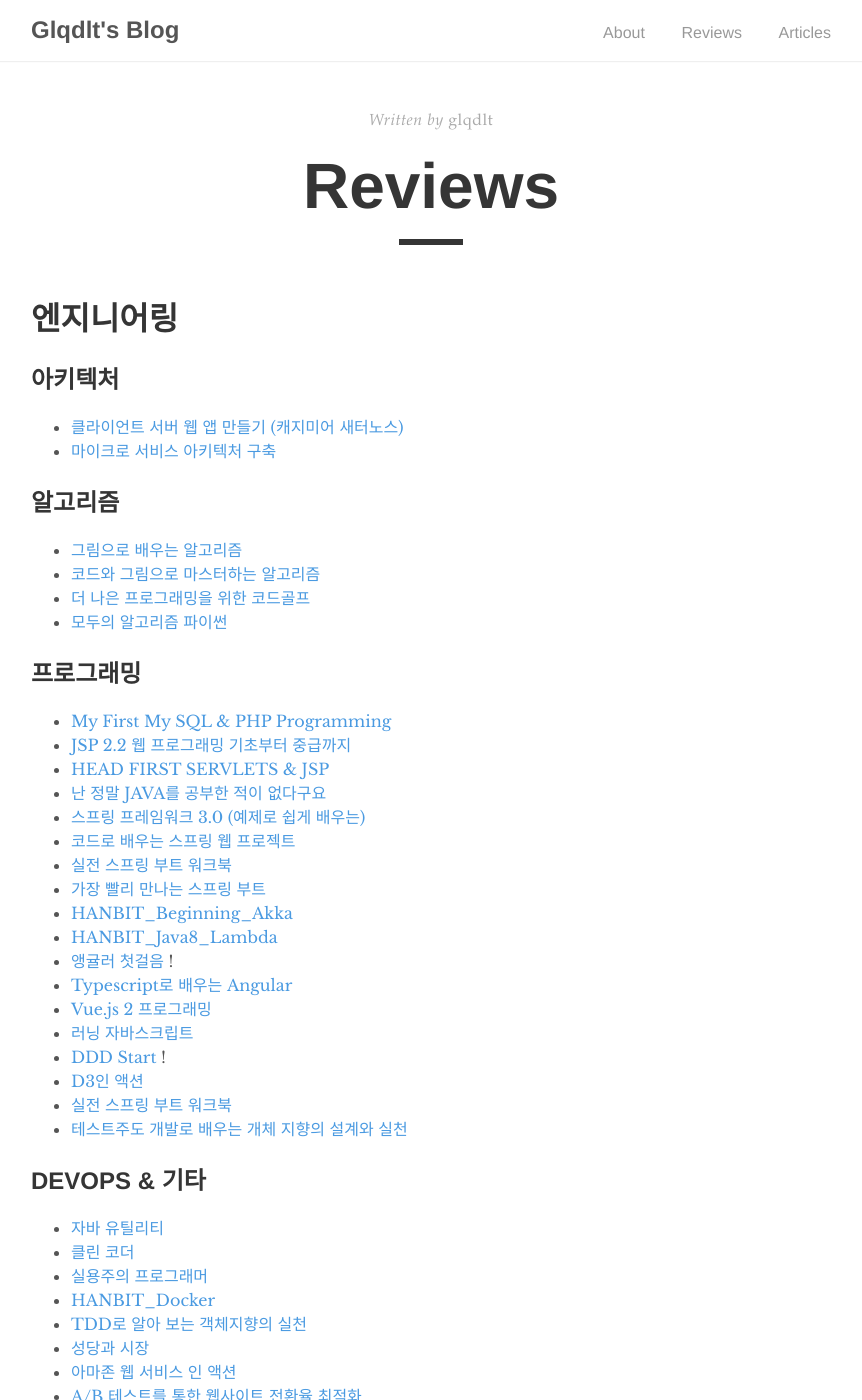
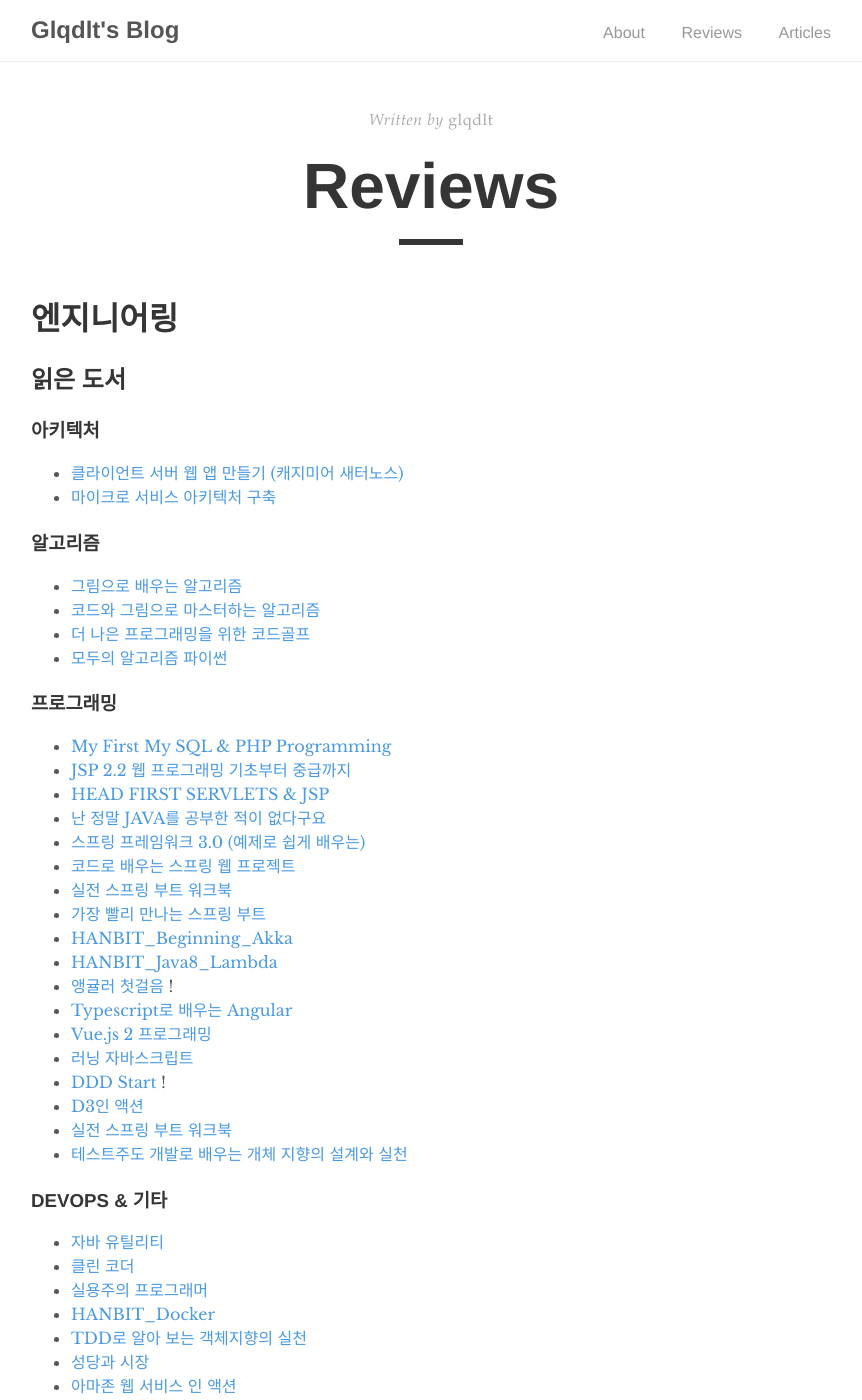
Before and after one commit to glqdlt/glqdlt.github.io, a Jekyll site: the page built from reviews.md, in a window 1280 px wide and 1400 px high. Shown: the whole window, without its empty margins (209-1071 px from the left). Built offline with Jekyll 4.4.1, drawn with Linux system fonts in a browser that asks for light colours; comment, search, counter and statistics services are not loaded.

Commit message:
chore : review 목차 라벨 수정

```diff
--- a/reviews.md
+++ b/reviews.md
@@ -7,18 +7,19 @@
 
 # 엔지니어링
 
+## 읽은 도서
 
-## 아키텍처
+### 아키텍처
 + [클라이언트 서버 웹 앱 만들기 (캐지미어 새터노스)](#)
 + [마이크로 서비스 아키텍처 구축](#)
 
-## 알고리즘
+### 알고리즘
 + [그림으로 배우는 알고리즘](#)
 + [코드와 그림으로 마스터하는 알고리즘](#)
 + [더 나은 프로그래밍을 위한 코드골프](#)
 + [모두의 알고리즘 파이썬](#)
 
-## 프로그래밍
+### 프로그래밍
 
 + [My First My SQL & PHP Programming](#)
 + [JSP 2.2 웹 프로그래밍 기초부터 중급까지](#)
@@ -40,7 +41,7 @@
 + [테스트주도 개발로 배우는 개체 지향의 설계와 실천](#)
 
 
-## DEVOPS & 기타
+### DEVOPS & 기타
 
 + [자바 유틸리티](#)
 + [클린 코더](#)
```
Also changed, not shown: other parts of reviews.md (+0 -6 lines).
